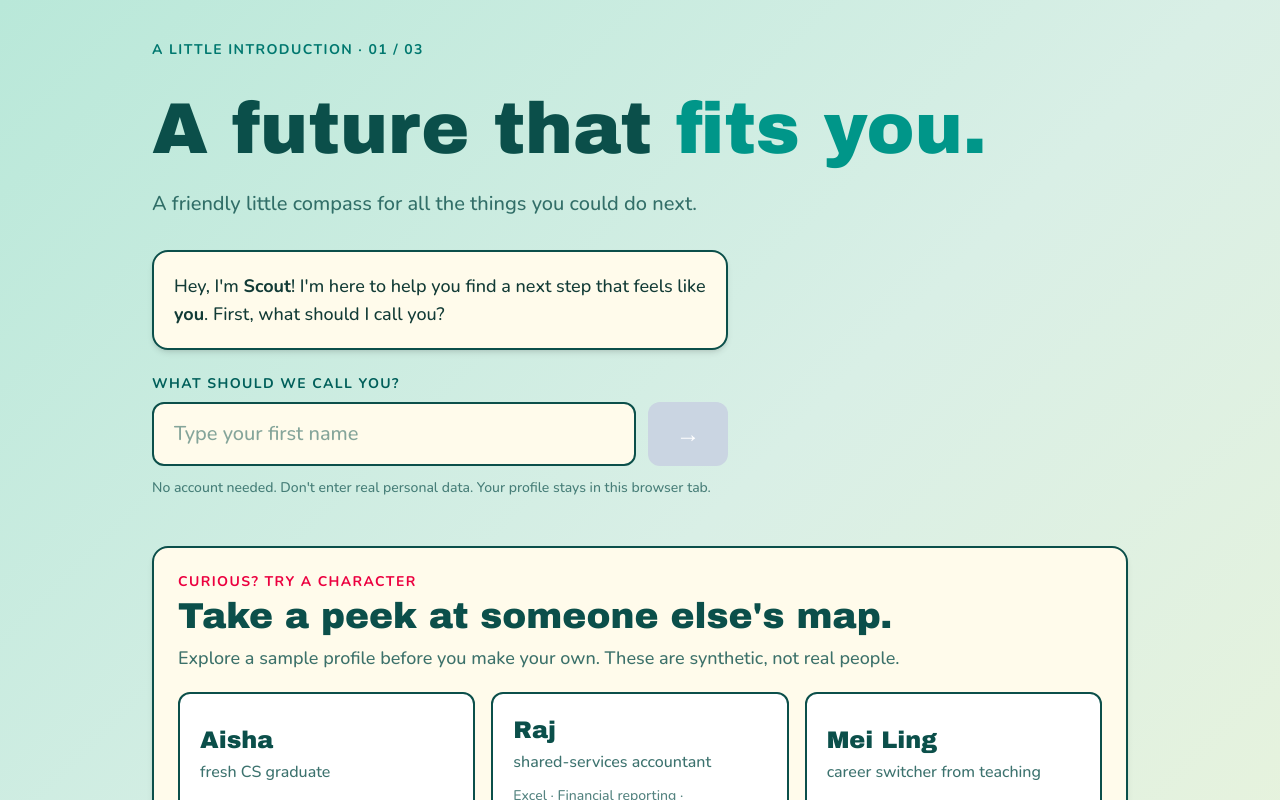
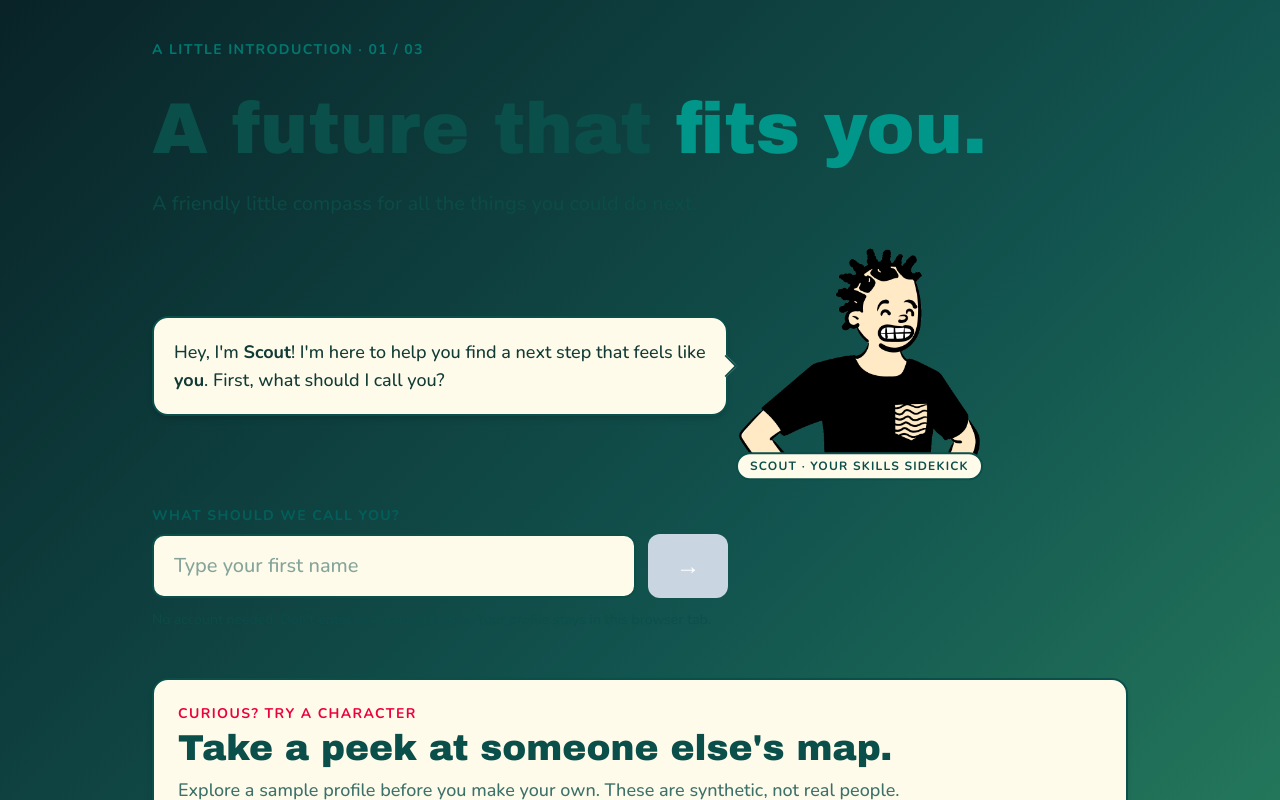
Before and after one commit to azzaladgham/SDC_Hackathon, a React (Vite) app in the folder web/: page / in a window 1280 px wide. Shown: the top 800 px of the page. Built offline with nearby package versions, Linux system fonts and the light colour scheme; a web font is replaced by a local one.

Commit message:
web: scout name screen

```diff
--- a/web/src/components/NameScreen.tsx
+++ b/web/src/components/NameScreen.tsx
@@ -1,4 +1,5 @@
 import { useState } from "react";
+import { motion } from "framer-motion";
 import type { Profile } from "../../../shared/types";
 
 type Props = {
@@ -10,6 +11,8 @@ type Props = {
 export default function NameScreen({ onNext, profiles = [], onSample }: Props)  {
   const [name, setName] = useState("");
   const ready = name.trim().length > 0;
+    // preload so the swap has no flash
+  new Image().src = "/characters/scout2.png";
 
   return (
     <div className="mx-auto max-w-5xl px-6 py-10">
@@ -24,9 +27,27 @@ export default function NameScreen({ onNext, profiles = [], onSample }: Props)
         A friendly little compass for all the things you could do next.
       </p>
 
-      <div className="mt-8 max-w-xl rounded-2xl border-2 border-teal-900 bg-amber-50 p-5 text-lg shadow-md">
-        Hey, I'm <b>Scout</b>! I'm here to help you find a next step that feels like{" "}
-        <b>you</b>. First, what should I call you?
+                  <div className="mt-8 flex flex-col items-center gap-1 md:flex-row md:items-center md:gap-2">
+        <div className="relative max-w-xl rounded-2xl border-2 border-teal-900 bg-amber-50 p-5 text-lg shadow-md">
+          Hey, I'm <b>Scout</b>! I'm here to help you find a next step that feels like{" "}
+          <b>you</b>. First, what should I call you?
+          <span className="absolute -right-2 top-1/2 hidden h-4 w-4 -translate-y-1/2 rotate-45 border-r-2 border-t-2 border-teal-900 bg-amber-50 md:block" />
+        </div>
+
+        <motion.div
+          className="flex flex-col items-center"
+          animate={{ y: [0, -12, 0] }}
+          transition={{ duration: 3, repeat: Infinity, ease: "easeInOut" }}
+        >
+          <img
+            src={ready ? "/characters/scout2.png" : "/characters/scout1.png"}
+            alt="Scout, your skills sidekick"
+            className="h-48 w-auto md:h-56"
+          />
+                    <span className="relative -mt-5 rounded-full border-2 border-teal-900 bg-amber-50 px-3 py-1 text-xs font-bold uppercase tracking-widest text-teal-900">
+            Scout · your skills sidekick
+          </span>
+        </motion.div>
       </div>
 
       <label className="mt-6 block text-sm font-bold uppercase tracking-widest text-teal-800">
--- a/web/src/index.css
+++ b/web/src/index.css
@@ -9,6 +9,6 @@ body {
   font-family: var(--font-body);
   font-size: 18px;
   color: #123b36;
-  background: linear-gradient(135deg, #b9e8d9 0%, #d9efe6 55%, #e8f3dc 100%);
+  background: linear-gradient(135deg, #092328 0%, #12544F 55%, #2A835F 100%);
   min-height: 100vh;
 }
```
Also changed, not shown: web/public/characters/scout1.png (added), web/public/characters/scout2.png (added).
